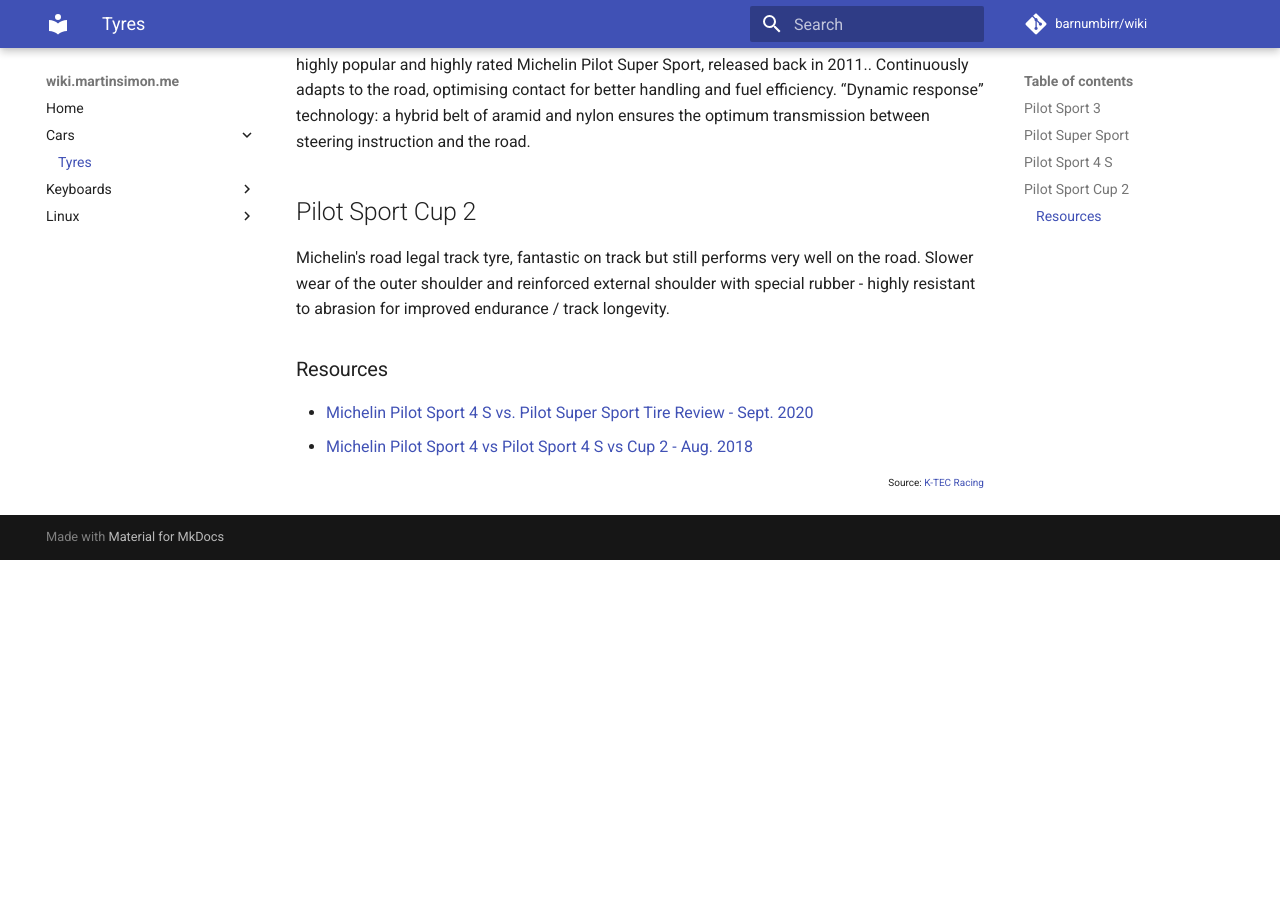
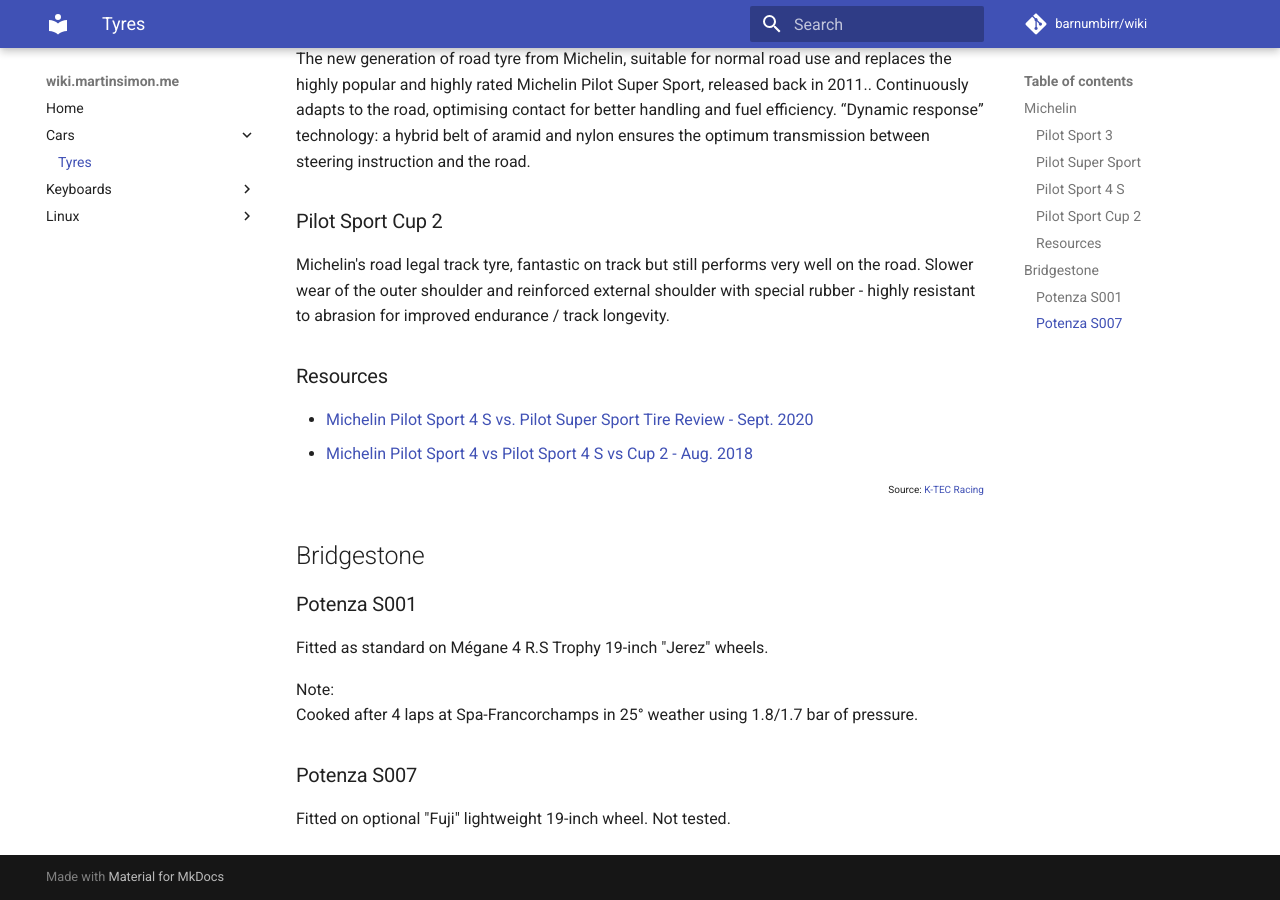
Before and after one commit to barnumbirr/wiki, an MkDocs documentation site: the page built from docs/cars/tyres.md, in a window 1280 px wide and 900 px high, scrolled down 540 px. Built offline with MkDocs 1.6.1 and Material for MkDocs 9.7.7, drawn with Linux system fonts in a browser that asks for light colours; comment, search, counter and statistics services are not loaded; before the commit the page ends 1100 px from its top, so only the background shows below that.

Commit message:
more tyre information, fixed formatting

```diff
--- a/docs/cars/tyres.md
+++ b/docs/cars/tyres.md
@@ -4,19 +4,19 @@
 tags: [ 'Tires', Michelin' ]
 ---
 
-# Michelin
+## Michelin
 
-## Pilot Sport 3
+### Pilot Sport 3
 The PS3 promises fantastic road holding through corners, superb efficiency and
 impressive tyre life. A good every-day road road tyre.
 
-## Pilot Super Sport
+### Pilot Super Sport
 A fast road tyre suitable for occasional track use. Whether you’re accelerating
 flat out in a straight line or cornering at high speed, you still get optimum
 grip. When cornering, the shape of the contact patch changes but the amount of
 rubber in contact with the road surface stays the same.
 
-## Pilot Sport 4 S
+### Pilot Sport 4 S
 The new generation of road tyre from Michelin, suitable for normal road use and
 replaces the highly popular and highly rated Michelin Pilot Super Sport,
 released back in 2011.. Continuously adapts to the road, optimising contact for
@@ -24,7 +24,7 @@
 belt of aramid and nylon ensures the optimum transmission between steering
 instruction and the road.
 
-## Pilot Sport Cup 2
+### Pilot Sport Cup 2
 Michelin's road legal track tyre, fantastic on track but still performs very
 well on the road. Slower wear of the outer shoulder and reinforced external
 shoulder with special rubber - highly resistant to abrasion for improved
@@ -37,3 +37,16 @@
 <p style="font-size: 10px" align="right">
     Source: <a href="https://www.k-tecracing.com/show_product.asp?id=5626&appid=25">K-TEC Racing</a>
 </p>
+
+## Bridgestone
+
+### Potenza S001
+
+Fitted as standard on Mégane 4 R.S Trophy 19-inch "Jerez" wheels.
+
+Note:
+Cooked after 4 laps at Spa-Francorchamps in 25° weather using 1.8/1.7 bar of pressure.
+
+### Potenza S007
+
+Fitted on optional "Fuji" lightweight 19-inch wheel. Not tested.
```
Also changed, not shown: docs/keyboards/lube.md (+2 -2 lines).
